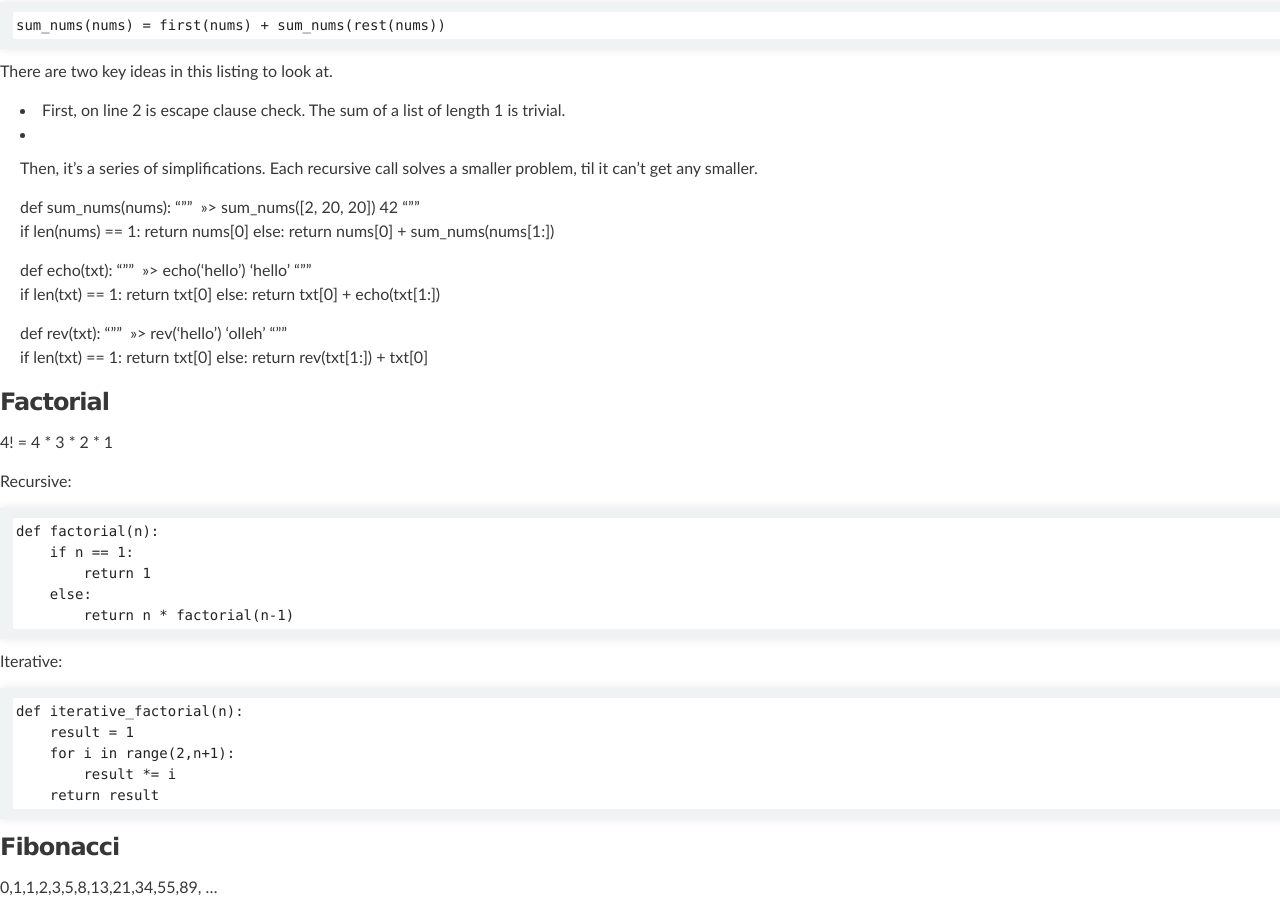
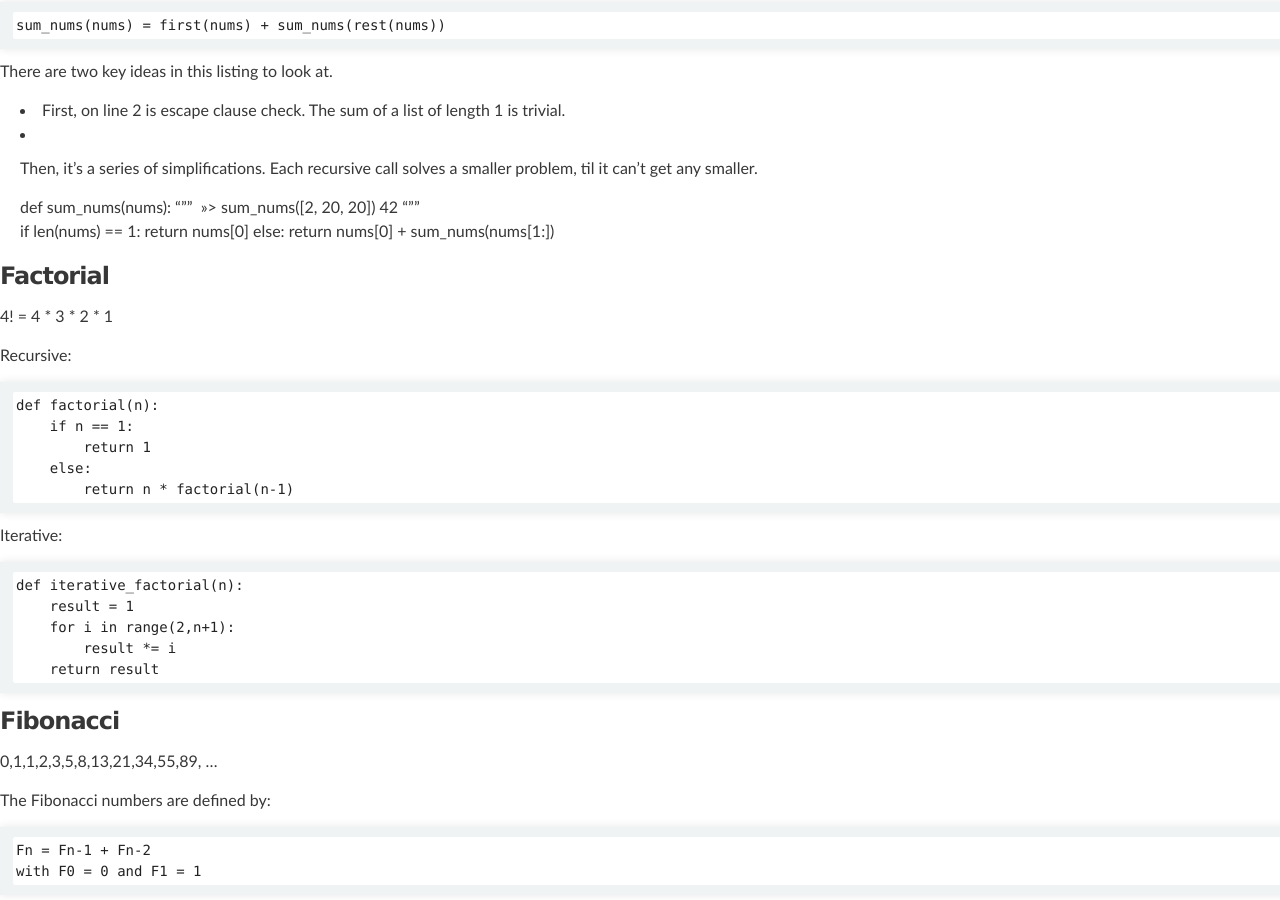
Before and after one commit to hillscottc/hillscottc.github.io, a Jekyll site: the page built from programming/recursion.md, in a window 1280 px wide and 900 px high, scrolled down 493 px. Built offline with Jekyll 4.4.1, drawn with Linux system fonts in a browser that asks for light colours; Markdown is read by kramdown in place of the engine named in the settings.

Commit message:
moving code to gists

```diff
--- a/programming/recursion.md
+++ b/programming/recursion.md
@@ -35,26 +35,6 @@ There are two key ideas in this listing to look at.
             return nums[0]
         else:
             return nums[0] + sum_nums(nums[1:])
-
-    def echo(txt):
-        """
-        >>> echo('hello')
-        'hello'
-        """
-        if len(txt) == 1:
-            return txt[0]
-        else:
-            return txt[0] + echo(txt[1:])
-
-    def rev(txt):
-        """
-        >>> rev('hello')
-        'olleh'
-        """
-        if len(txt) == 1:
-            return txt[0]
-        else:
-            return  rev(txt[1:]) + txt[0]
 
 
 ### Factorial
```
Also changed, not shown: misc.md (+6 -1 lines).
